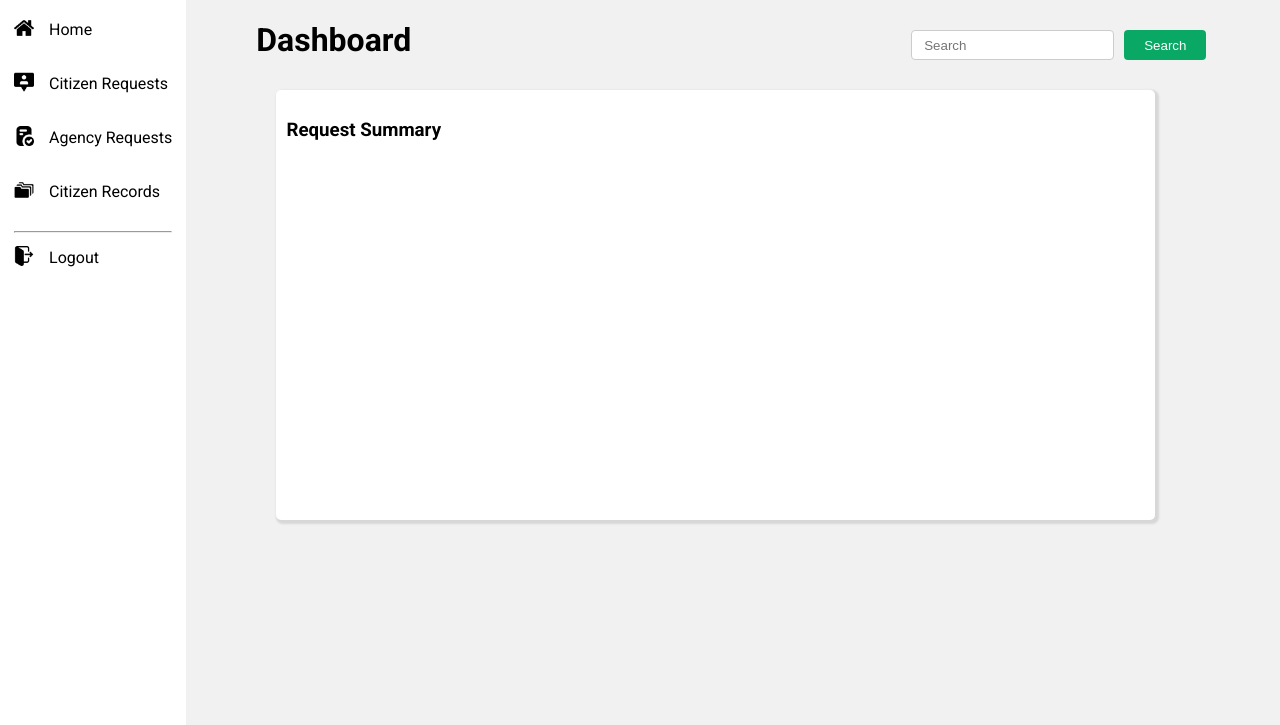
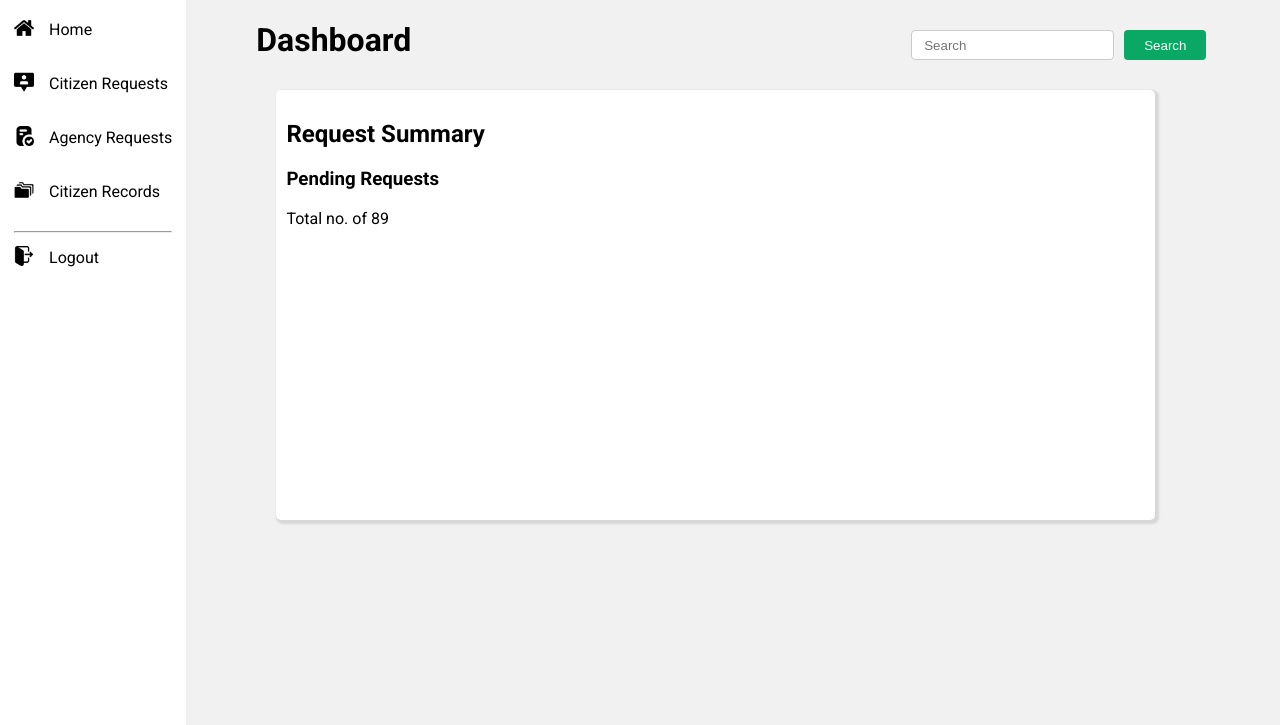
Before and after one commit to RinaldoHalliburton/J-ID-Connect, a Flask app: page /Government-Dashboard in a window 1280 px wide. Shown: the part 55-780 px from the top of the page. Run offline with Flask 3, Linux system fonts and the light colour scheme.

Commit message:
updated Admin

```diff
--- a/app/templates/AdminDashboard.html
+++ b/app/templates/AdminDashboard.html
@@ -9,8 +9,10 @@
     </form>
     <div class="content">
         <div class ="list-items">
-           <div><h3>Request Summary</h3></div>
-           <div></div>
+           <div><h2>Request Summary</h2></div>
+           <section class="Pending"><h3>Pending Requests</h3>
+            <p> Total no. of 89</p>
+        </section>
         </div>
     </div>
 
```
